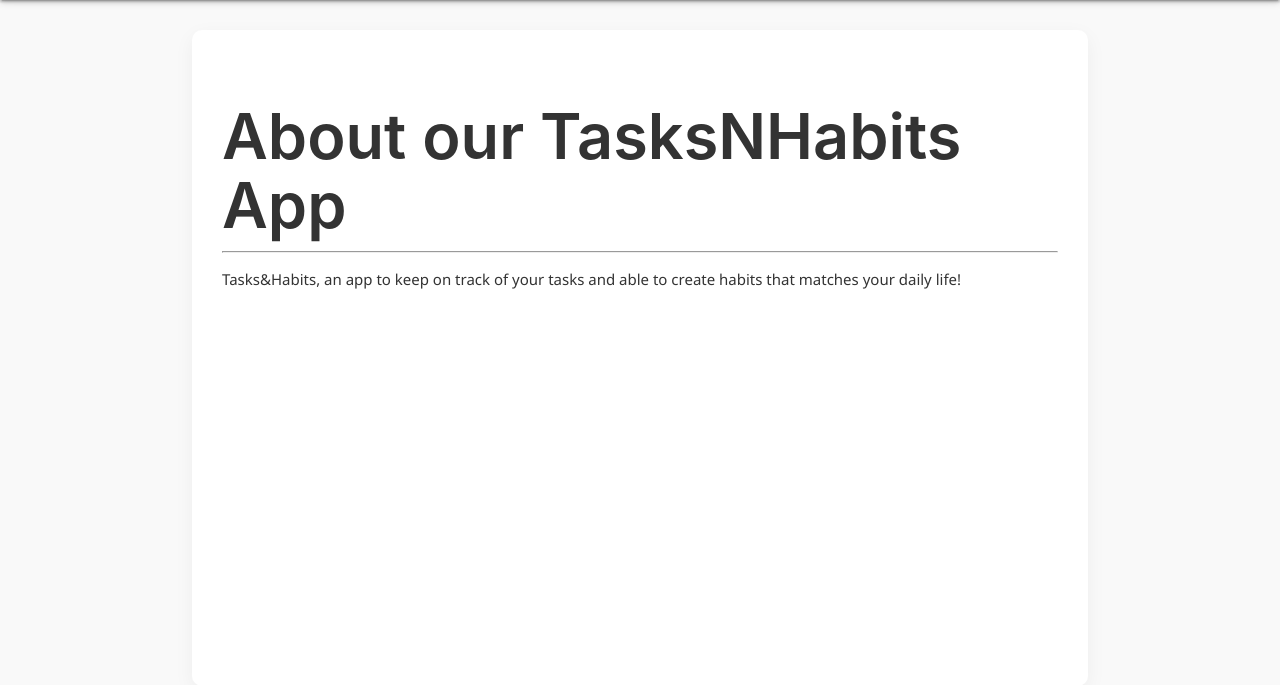
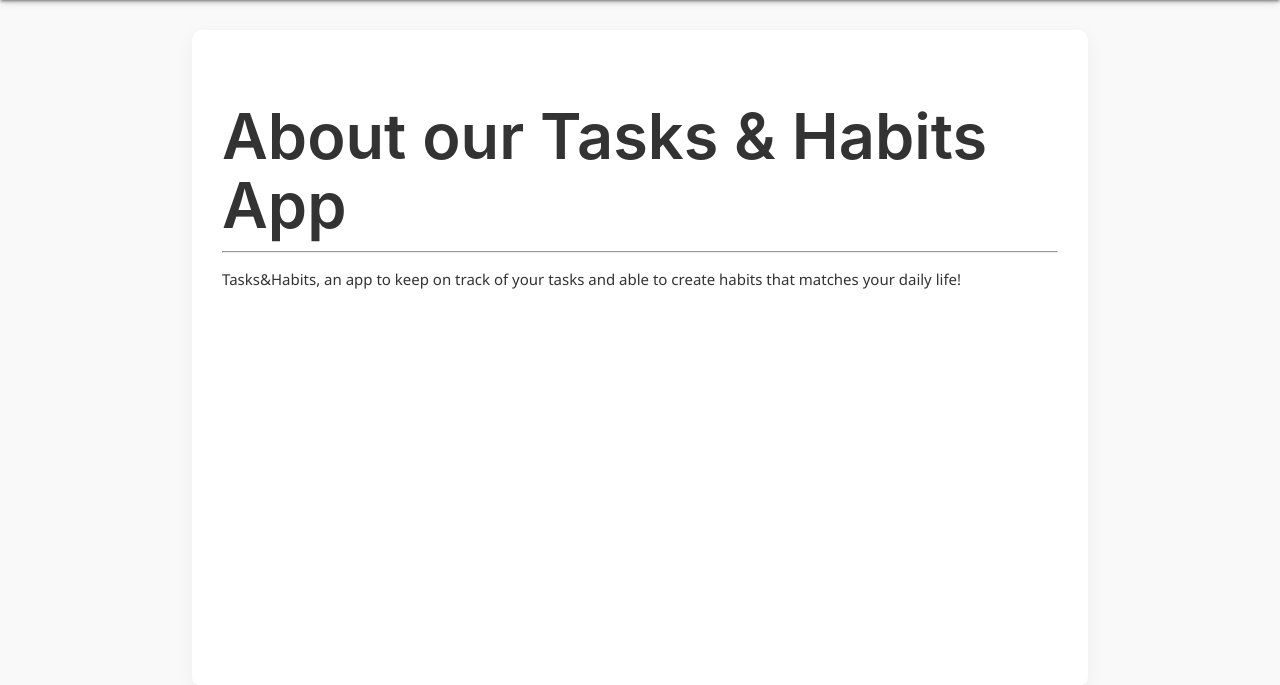
Before and after one commit to envwx/Tasks-Habits, a Django app: page / in a window 1280 px wide. Shown: the part 64-749 px from the top of the page. Run offline with Django 5.2, Linux system fonts and the light colour scheme.

Commit message:
small change in about

```diff
--- a/TasksNHabits/main_app/templates/about.html
+++ b/TasksNHabits/main_app/templates/about.html
@@ -1,7 +1,7 @@
 
   {% extends 'base.html' %}
 {% block content %}
-<h1>About our TasksNHabits App</h1>
+<h1>About our Tasks & Habits App</h1>
 <hr />
 <p>Tasks&Habits, an app to keep on track of your tasks and able to create habits that matches your daily life!</p>
 {% endblock %}
```
